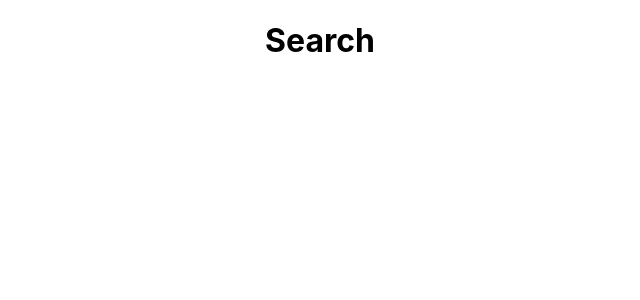
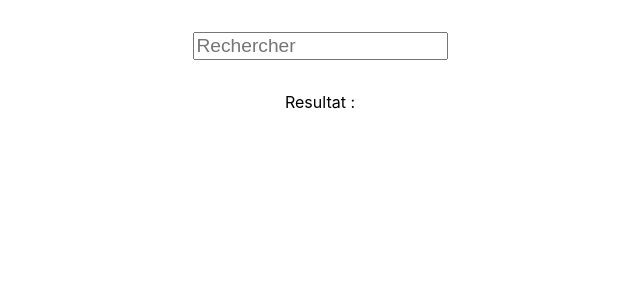
Before and after one commit to jordan-creyelman/trotinette, a React (Create React App) app: page / in a window 1280 px wide. Shown: the top 300 px of the page, without its empty margins (320-960 px from the left). Built offline with nearby package versions, Linux system fonts and the light colour scheme.

Commit message:
creation of the first search bar

```diff
--- a/src/App.css
+++ b/src/App.css
@@ -1,38 +1,9 @@
+* {
+  box-sizing: border-box;
+  margin: 0px;
+}
+
+
 .App {
   text-align: center;
 }
-
-.App-logo {
-  height: 40vmin;
-  pointer-events: none;
-}
-
-@media (prefers-reduced-motion: no-preference) {
-  .App-logo {
-    animation: App-logo-spin infinite 20s linear;
-  }
-}
-
-.App-header {
-  background-color: #282c34;
-  min-height: 100vh;
-  display: flex;
-  flex-direction: column;
-  align-items: center;
-  justify-content: center;
-  font-size: calc(10px + 2vmin);
-  color: white;
-}
-
-.App-link {
-  color: #61dafb;
-}
-
-@keyframes App-logo-spin {
-  from {
-    transform: rotate(0deg);
-  }
-  to {
-    transform: rotate(360deg);
-  }
-}
--- a/src/App.js
+++ b/src/App.js
@@ -1,10 +1,11 @@
 
 import './App.css';
+import SearchBar from './components/SearchBar';
 
 function App() {
   return (
     <div className="App">
-      <h1>Search</h1>
+      <SearchBar />
     </div>
   );
 }
--- /dev/null
+++ b/src/components/SearchBar/index.css
@@ -0,0 +1,7 @@
+.searchBar {
+    padding: 2rem 1rem;
+}
+
+.searchBar input {
+    font-size: 1.2rem;
+}
--- /dev/null
+++ b/src/components/SearchBar/index.jsx
@@ -0,0 +1,17 @@
+import React from 'react';
+import "./index.css";
+
+function SearchBar() {
+  return (
+    <>
+        <div className="searchBar">
+            <input type="text" name="searchBar" placeholder="Rechercher" />
+        </div>
+        <div className="search__results">
+            <div className="search__result">Resultat :</div>
+        </div>
+    </>
+  )
+}
+
+export default SearchBar;
```
Also changed, not shown: src/logo.svg (deleted).
